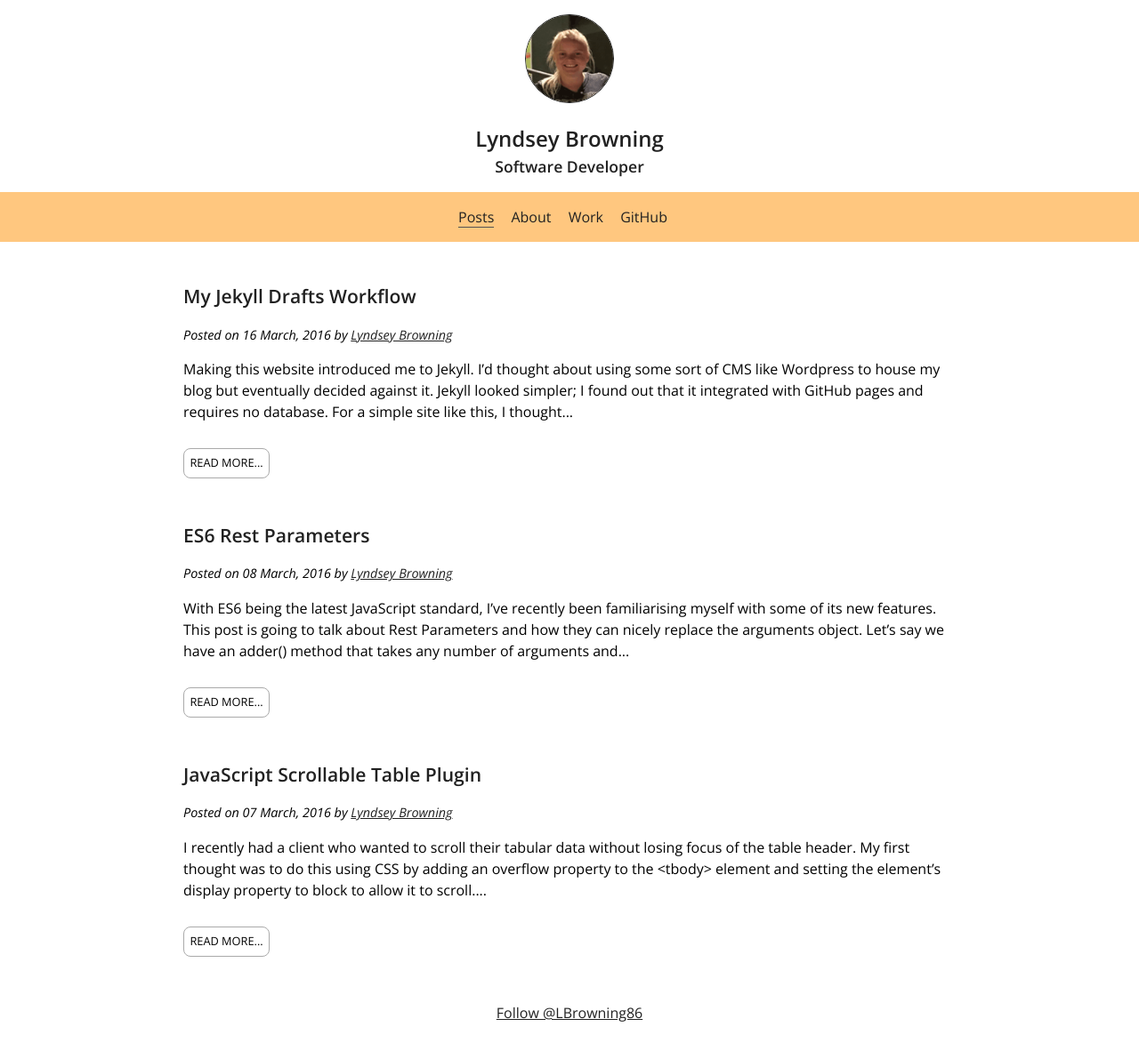
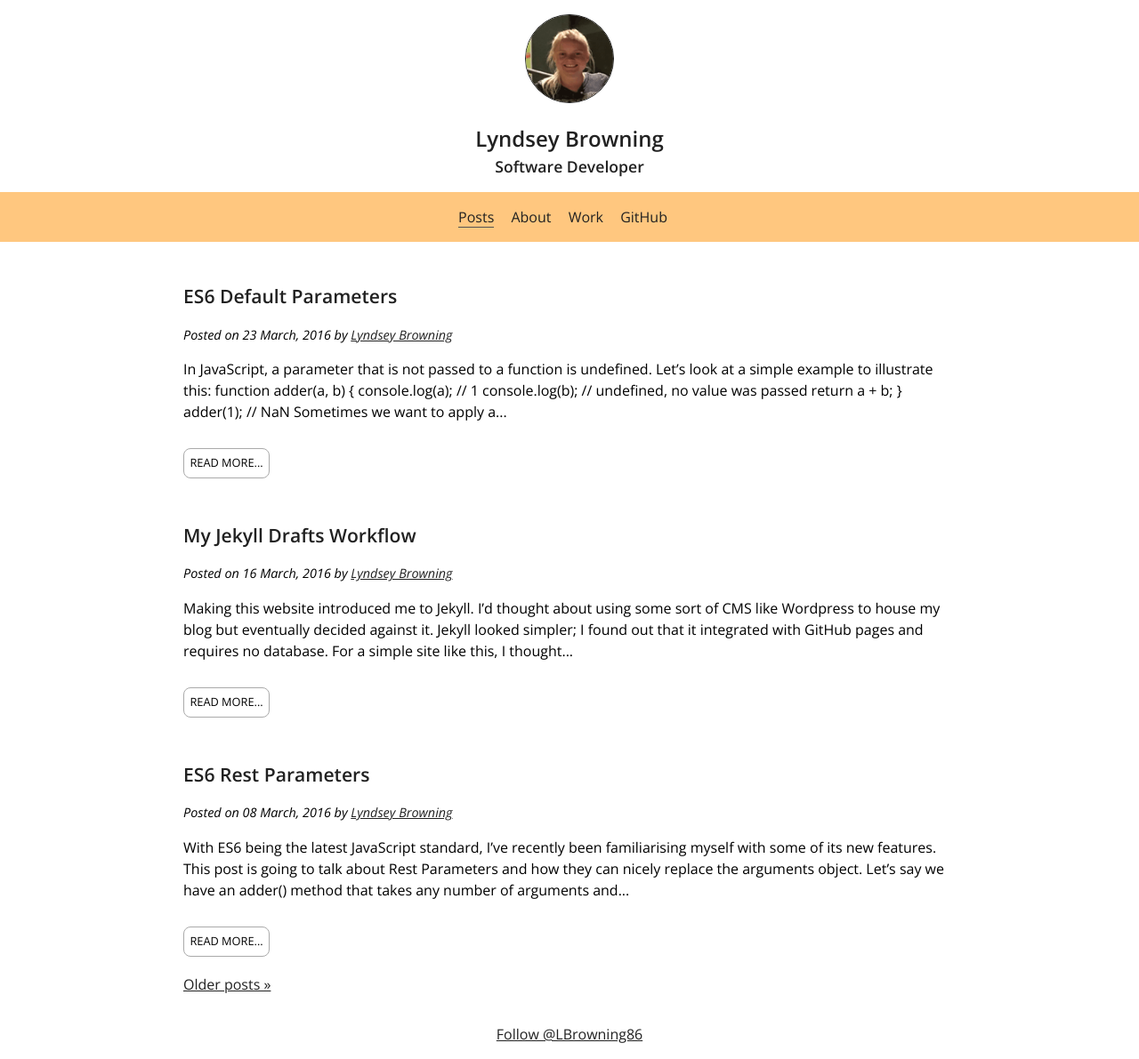
Before and after one commit to lyndseybrowning/lyndseybrowning.github.io, a Jekyll site: the page built from index.html, in a window 1280 px wide. Shown: the whole page at 89% size. Built offline with Jekyll 4.4.1, drawn with Linux system fonts in a browser that asks for light colours; the list of posts is cut into pages by our own code; comment, search, counter and statistics services are not loaded; before the commit the page ends 1167 px from its top, so only the background shows below that.

Commit message:
Added ES6 Default Parameters post

````diff
--- a/_drafts/es6-default-parameters.markdown
+++ b/_posts/2016-03-23-es6-default-parameters.markdown
@@ -1,10 +1,11 @@
 ---
 layout: post
 title: "ES6 Default Parameters"
+date: March 23, 2016
 pageClass: post
 ---
 
-In JavaScript, a parameter that is not passed to a function becomes ``` undefined ```.
+In JavaScript, a parameter that is not passed to a function is undefined. Let's look at a simple example to illustrate this:
 
 {% highlight javascript %}
 function adder(a, b) {
````
